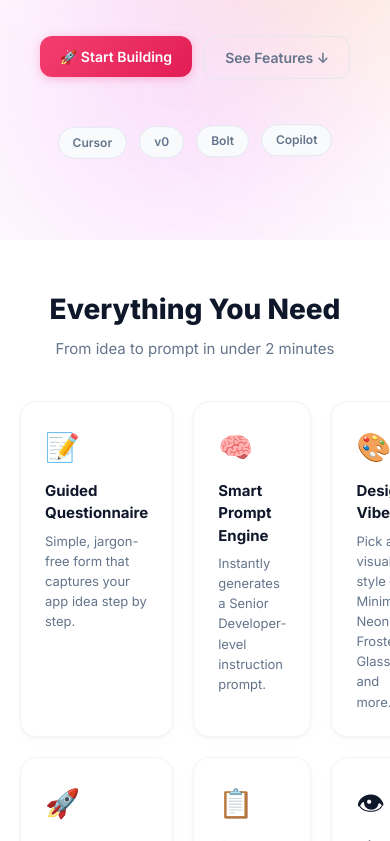
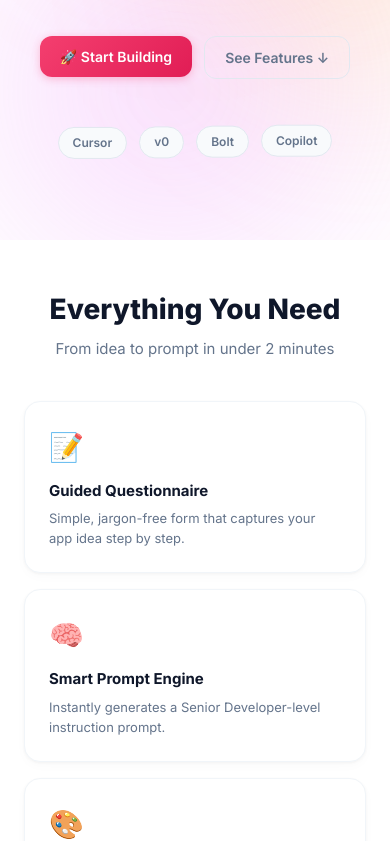
Before and after one commit to kalincreative/VibePrompt, a React (Vite) app: page / in a window 390 px wide. Shown: the part 451-1292 px from the top of the page. Built offline with nearby package versions, Linux system fonts and the light colour scheme; no server answers.

Commit message:
fix mobile layout

```diff
--- a/src/pages/HomePage.jsx
+++ b/src/pages/HomePage.jsx
@@ -23,7 +23,7 @@ const item = {
 
 export default function HomePage() {
     return (
-        <div style={{ minHeight: '100vh', overflow: 'hidden', background: '#FFFFFF' }}>
+        <div style={{ minHeight: '100vh', overflowX: 'hidden', background: '#FFFFFF' }}>
             {/* Hero */}
             <section style={{
                 position: 'relative',
@@ -117,7 +117,7 @@ export default function HomePage() {
 
             {/* Features */}
             <section id="features" style={{
-                padding: '3rem 1.25rem 5rem',
+                padding: '3rem 1.5rem 5rem',
                 maxWidth: '1120px',
                 margin: '0 auto',
             }}>
@@ -132,11 +132,7 @@ export default function HomePage() {
 
                 <motion.div
                     variants={container} initial="hidden" whileInView="show" viewport={{ once: true }}
-                    style={{
-                        display: 'grid',
-                        gridTemplateColumns: 'repeat(3, 1fr)',
-                        gap: '1.25rem',
-                    }}
+                    className="features-grid"
                 >
                     {features.map(f => (
                         <motion.div key={f.title} variants={item}>
@@ -179,6 +175,17 @@ export default function HomePage() {
 
             {/* Responsive grid + animated blobs */}
             <style>{`
+        .features-grid {
+          display: grid;
+          grid-template-columns: 1fr;
+          gap: 1rem;
+        }
+        @media (min-width: 640px) {
+          .features-grid { grid-template-columns: repeat(2, 1fr); gap: 1.25rem; }
+        }
+        @media (min-width: 1024px) {
+          .features-grid { grid-template-columns: repeat(3, 1fr); }
+        }
         .mesh-blob {
           position: absolute;
           border-radius: 50%;
@@ -225,12 +232,8 @@ export default function HomePage() {
           66%  { transform: translate(85px, 45px) scale(0.82) rotate(140deg); }
           100% { transform: translate(0, 0) scale(1) rotate(0deg); }
         }
-        @media (max-width: 768px) {
-          section#features > div > div { grid-template-columns: 1fr !important; }
+        @media (max-width: 640px) {
           .mesh-blob { width: 280px !important; height: 280px !important; }
-        }
-        @media (min-width: 769px) and (max-width: 1023px) {
-          section#features > div > div { grid-template-columns: repeat(2, 1fr) !important; }
         }
       `}</style>
         </div>
```
